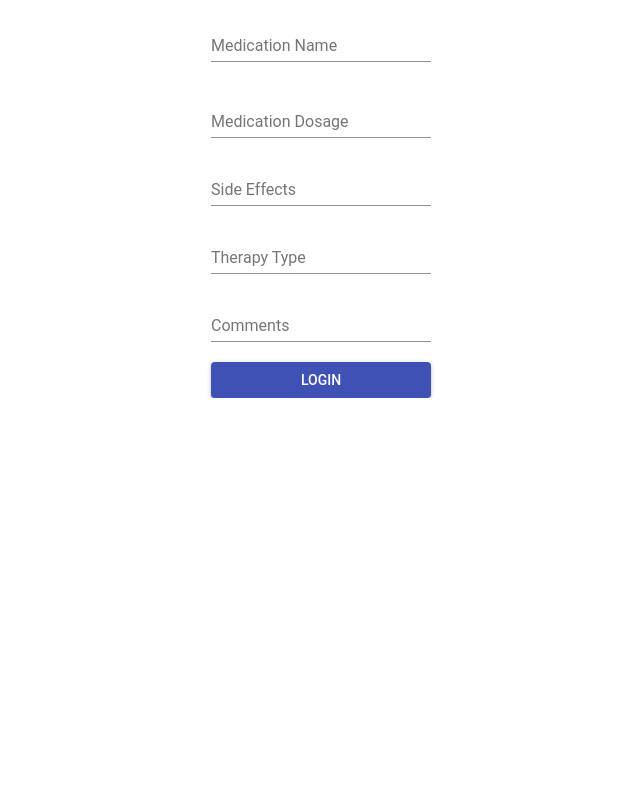
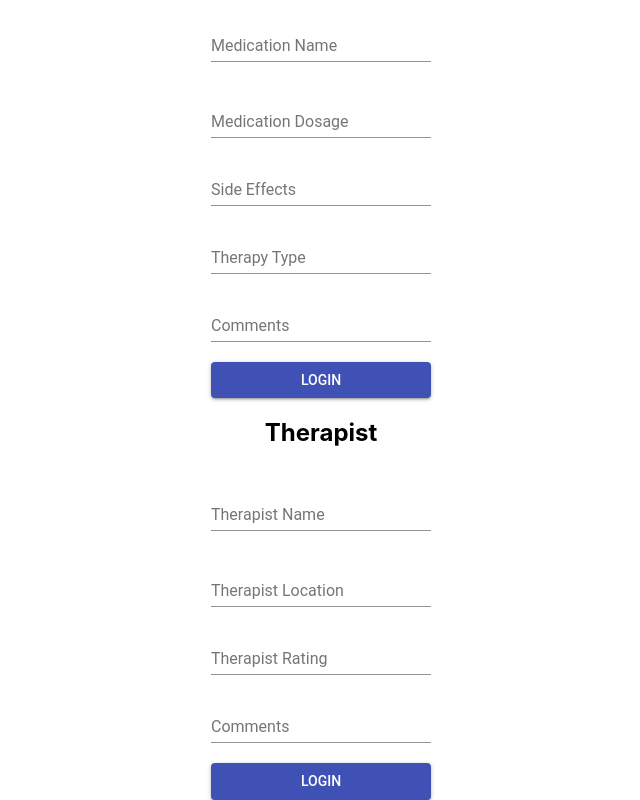
Before and after one commit to BekahHW/Women-of-Trauma-Client, a React (Create React App) app: page /UserProfile in a window 1280 px wide. Shown: the part 467-1267 px from the top of the page, without its empty margins (319-959 px from the left). Before the commit the page ends 865 px from the top, so only its background shows below. Built offline with nearby package versions, Linux system fonts and the light colour scheme.

Commit message:
Add therapist form to userProfile

```diff
--- a/src/components/UserProfile.js
+++ b/src/components/UserProfile.js
@@ -1,11 +1,14 @@
 import React from 'react'
 import NarrativeForm from '../containers/NarrativeForm'
 import TreatmentForm from '../containers/TreatmentForm'
+import TherapistForm from '../containers/TherapistForm'
+
 
 const UserProfile = () => (
   <div>
     <NarrativeForm />
     <TreatmentForm />
+    <TherapistForm />
   </div>
 )
 
--- a/src/containers/TherapistForm.js
+++ b/src/containers/TherapistForm.js
@@ -3,16 +3,15 @@ import Button from '@material-ui/core/Button';
 import FormControl from '@material-ui/core/FormControl';
 import TextField from '@material-ui/core/TextField';
 
-class TreatmentForm extends Component {
+class TherapistForm extends Component {
 
   constructor(props) {
     super(props);
     this.state = {
-      medication_name: '',
-      medication_dosage: '',
-      medication_side_effects: '',
-      therapy_type: '',
-      comments: ''
+      therapist_name: '',
+      therapist_location: '',
+      therapist_rating: '',
+      therapist_comments: ''
     }
   }
 
@@ -24,7 +23,6 @@ class TreatmentForm extends Component {
   }
 
 
-
   handleOnSubmit = event => {
     event.preventDefault()
     console.log('A');
@@ -33,19 +31,19 @@ class TreatmentForm extends Component {
     console.log('B');
   }
   render() {
-    const { medication_name, medication_dosage, medication_side_effects, therapy_type, comments} = this.state
+    const { therapist_name, therapist_location, therapist_rating, therapist_comments} = this.state
 
     return (
       <div className="LoginForm">
-        <h2>Treatment</h2>
+        <h2>Therapist</h2>
         <FormControl onSubmit={this.handleOnSubmit} >
           <div key={this.id}>
             <TextField
               type="string"
               onChange={this.handleOnChange}
-              name="medication_name"
-              value={medication_name}
-              label="Medication Name"
+              name="therapist_name"
+              value={therapist_name}
+              label="Therapist Name"
               margin="normal"
             />
           </div>
@@ -54,9 +52,9 @@ class TreatmentForm extends Component {
             <TextField
               type="string"
               onChange={this.handleOnChange}
-              name="medication_dosage"
-              value={medication_dosage}
-              label="Medication Dosage"
+              name="therapist_location"
+              value={therapist_location}
+              label="Therapist Location"
             />
           </div>
           < br />
@@ -64,29 +62,19 @@ class TreatmentForm extends Component {
             <TextField
               type="string"
               onChange={this.handleOnChange}
-              name="medication_side_effects"
-              value={medication_side_effects}
-              label="Side Effects"
+              name="therapist_rating"
+              value={therapist_rating}
+              label="Therapist Rating"
             />
           </div>
           < br />
           <div>
             <TextField
-              type="string"
+              type="text"
               onChange={this.handleOnChange}
-              name="therapy_type"
-              value={therapy_type}
-              label="Therapy Type"
-            />
-          </div>
-          < br />
-          <div>
-            <TextField
-              onChange={this.handleOnChange}
-              name="comments"
-              value={comments}
+              name="therapist_comments"
+              value={therapist_comments}
               label="Comments"
-              type="string"
             />
           </div>
           < br />
```
